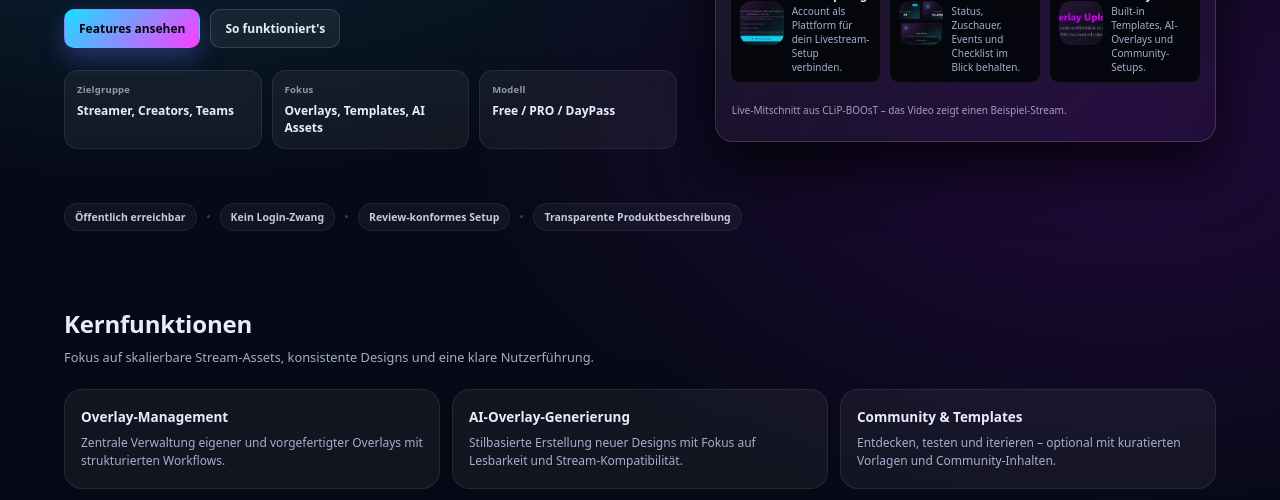
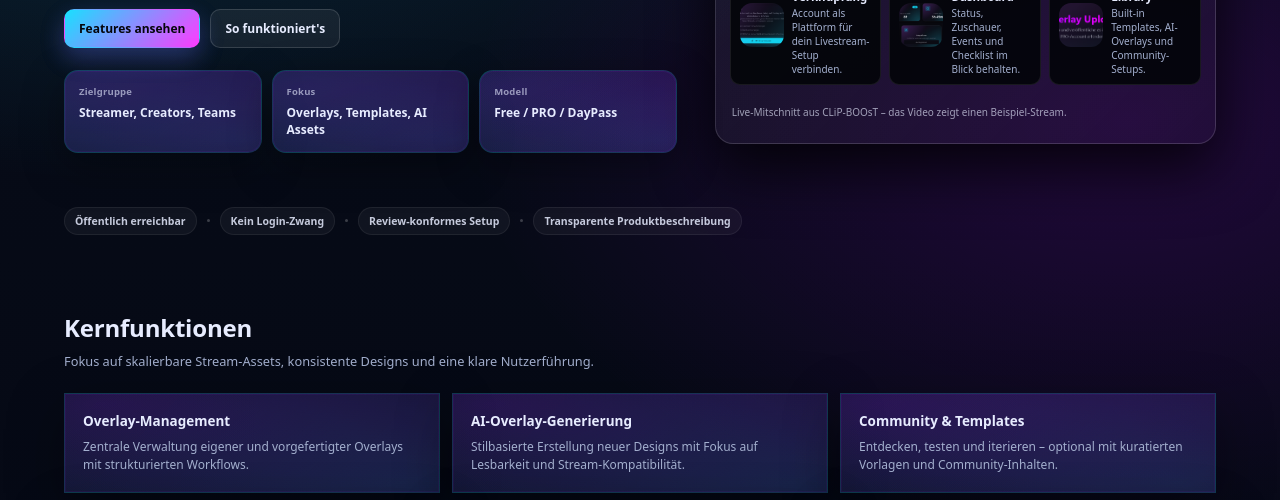
Before and after one commit to Tahifun/clip-boost-website, a React (Vite) app: page / in a window 1280 px wide. Shown: the part 413-913 px from the top of the page. Built offline with nearby package versions, Linux system fonts and the light colour scheme.

Commit message:
Update App.css

```diff
--- a/src/App.css
+++ b/src/App.css
@@ -221,10 +221,33 @@
 }
 
 .cbw-meta-card {
-  background: rgba(255, 255, 255, 0.05);
-  border: 1px solid var(--cb-border-soft);
-  border-radius: var(--cb-radius-md);
-  padding: 12px;
+  position: relative;
+  overflow: hidden;
+  padding: 14px 14px;
+  border-radius: 14px;
+  background: linear-gradient(135deg, rgba(35, 214, 255, 0.10), rgba(177, 0, 255, 0.12));
+  border: 1px solid rgba(35, 214, 255, 0.18);
+  box-shadow: 0 0 0 1px rgba(177, 0, 255, 0.08) inset, 0 14px 42px rgba(0, 0, 0, 0.35);
+}
+
+.cbw-meta-card::before {
+  content: "";
+  position: absolute;
+  inset: 0;
+  background:
+    radial-gradient(600px 180px at 12% 18%, rgba(177, 0, 255, 0.18), transparent 60%),
+    radial-gradient(520px 180px at 92% 85%, rgba(35, 214, 255, 0.14), transparent 60%);
+  opacity: 0.9;
+  pointer-events: none;
+}
+
+.cbw-meta-card > * {
+  position: relative;
+  z-index: 1;
+}
+
+.cbw-meta-card:hover {
+  border-color: rgba(35, 214, 255, 0.28);
 }
 
 .cbw-meta-label {
@@ -406,10 +429,33 @@
 
 /* Cards */
 .cbw-card {
-  background: rgba(255, 255, 255, 0.05);
-  border: 1px solid var(--cb-border-soft);
-  border-radius: var(--cb-radius-lg);
-  padding: 18px 16px;
+  position: relative;
+  overflow: hidden;
+  border-radius: var(--cb-radius);
+  border: 1px solid rgba(35, 214, 255, 0.18);
+  background: linear-gradient(135deg, rgba(35, 214, 255, 0.08), rgba(177, 0, 255, 0.10));
+  box-shadow: 0 0 0 1px rgba(177, 0, 255, 0.07) inset, 0 18px 55px rgba(0, 0, 0, 0.35);
+  padding: 18px;
+}
+
+.cbw-card::before {
+  content: "";
+  position: absolute;
+  inset: 0;
+  background:
+    radial-gradient(720px 220px at 10% 10%, rgba(177, 0, 255, 0.18), transparent 60%),
+    radial-gradient(680px 260px at 90% 90%, rgba(35, 214, 255, 0.14), transparent 60%);
+  opacity: 0.9;
+  pointer-events: none;
+}
+
+.cbw-card > * {
+  position: relative;
+  z-index: 1;
+}
+
+.cbw-card:hover {
+  border-color: rgba(35, 214, 255, 0.28);
 }
 
 .cbw-card h3 {
```
